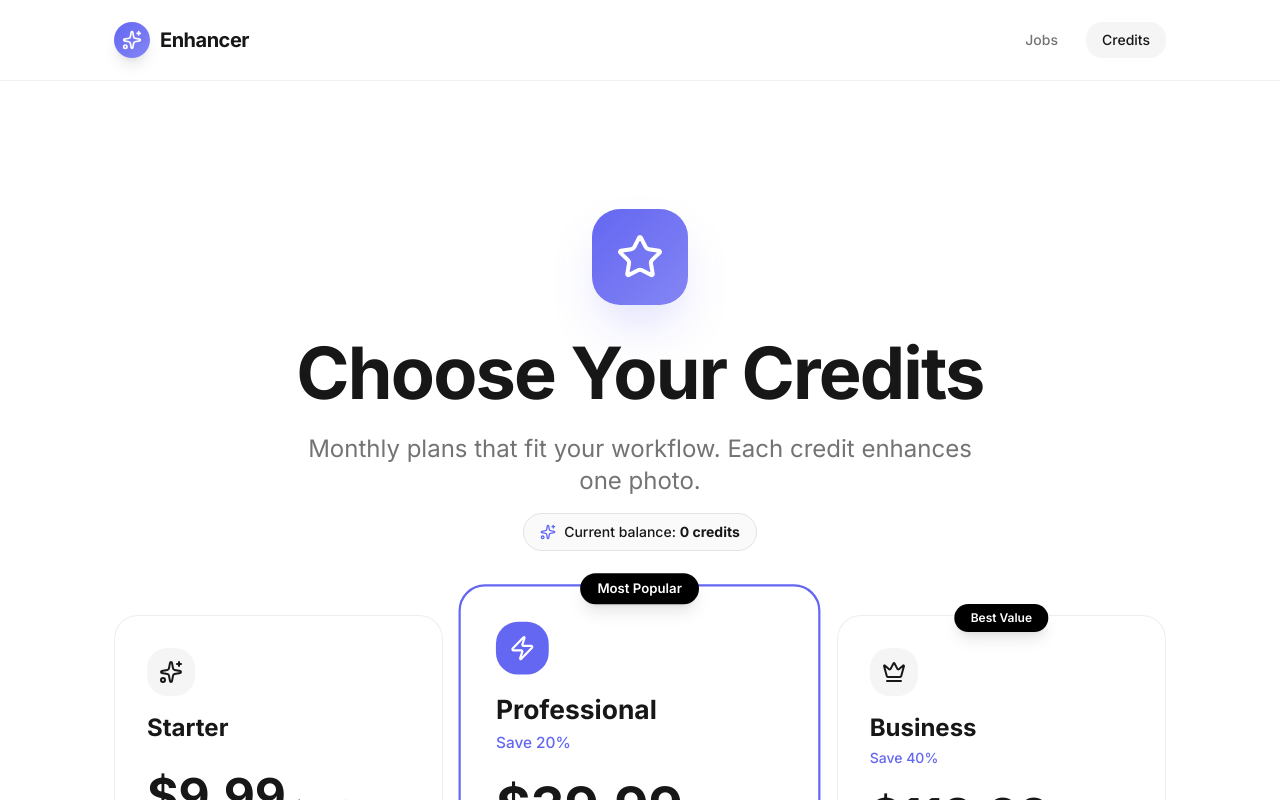
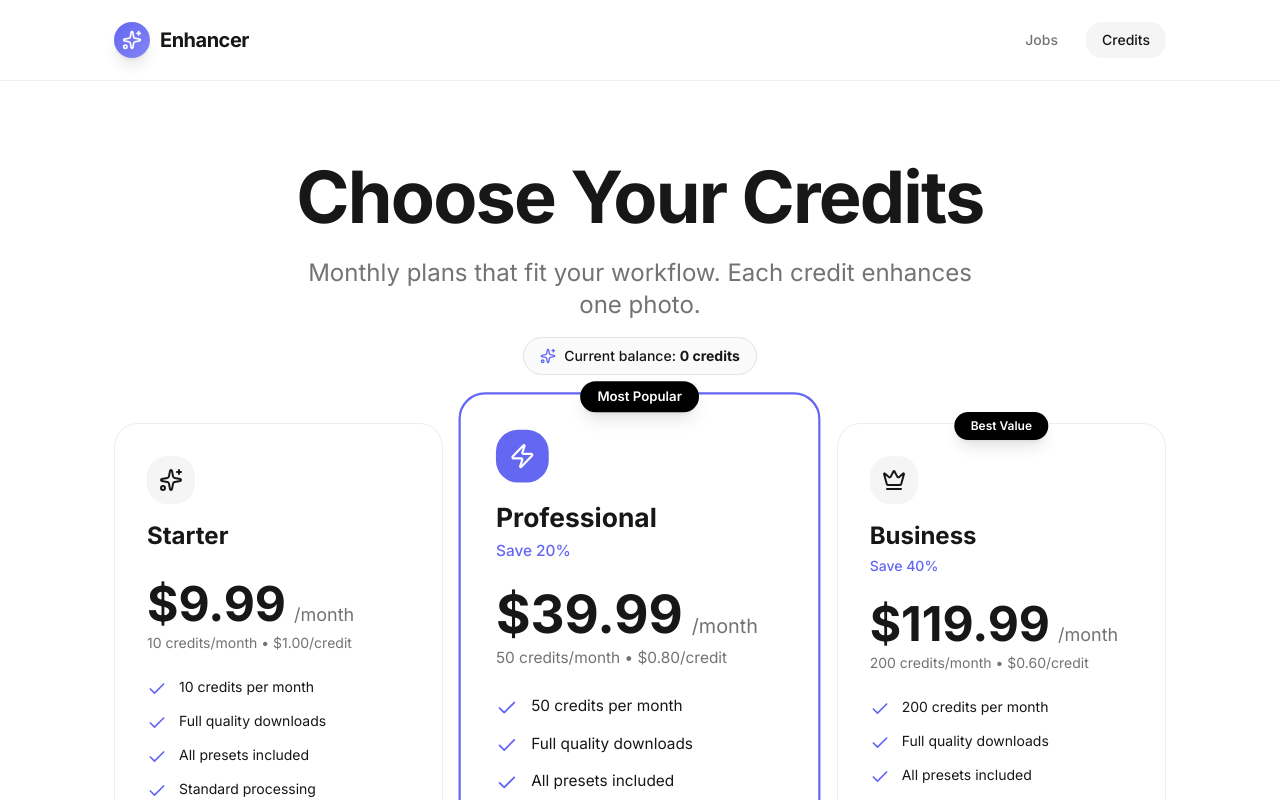
Before and after one commit to johnnywalker100/enhancer, a Next.js app: page /credits in a window 1280 px wide. Shown: the top 800 px of the page. Built offline with nearby package versions, Linux system fonts and the light colour scheme.

Commit message:
Remove logo icon and reduce padding on credits page
- Remove star icon from hero section
- Reduce top padding from pt-20/pt-32 to pt-12/pt-20
- Reduce bottom padding from pb-12/pb-16 to pb-8/pb-12
- Remove unused Star icon import
- Cleaner, more focused layout

```diff
--- a/app/credits/page.tsx
+++ b/app/credits/page.tsx
@@ -7,7 +7,6 @@ import {
   Check,
   Zap,
   Crown,
-  Star,
   ArrowRight
 } from 'lucide-react';
 import { cn } from '@/lib/utils';
@@ -107,15 +106,8 @@ export default function CreditsPage() {
 
       <main className="flex-1">
         {/* Hero Section */}
-        <section className="container pt-20 pb-12 md:pt-32 md:pb-16">
+        <section className="container pt-12 pb-8 md:pt-20 md:pb-12">
           <div className="max-w-4xl mx-auto text-center animate-in fade-in slide-in-from-bottom-4 duration-700">
-            {/* Icon */}
-            <div className="flex justify-center mb-8">
-              <div className="w-20 h-20 md:w-24 md:h-24 rounded-[28px] bg-gradient-to-br from-primary to-primary/80 flex items-center justify-center shadow-2xl shadow-primary/25">
-                <Star className="w-10 h-10 md:w-12 md:h-12 text-white" />
-              </div>
-            </div>
-
             {/* Headline */}
             <h1 className="text-4xl sm:text-5xl md:text-6xl lg:text-7xl font-bold text-foreground tracking-tight mb-6 leading-[1.1]">
               Choose Your Credits
```
